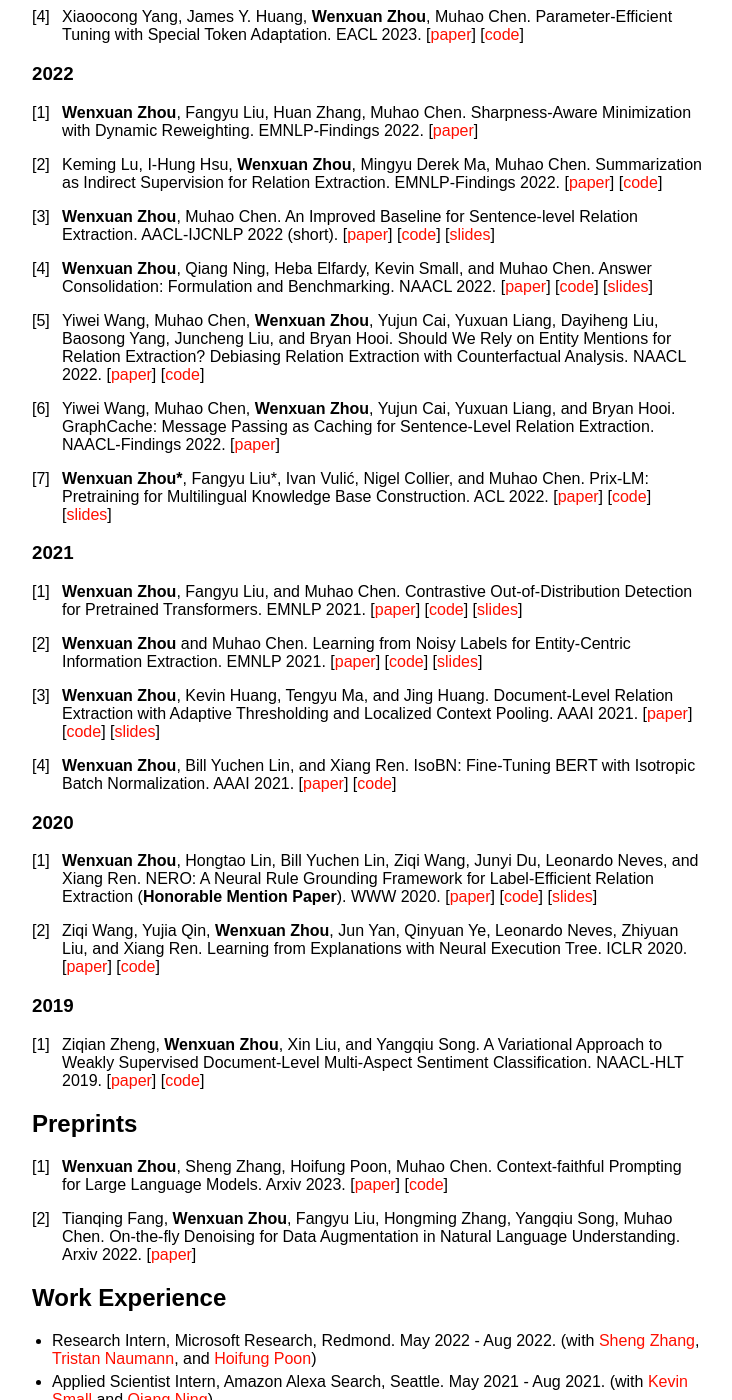
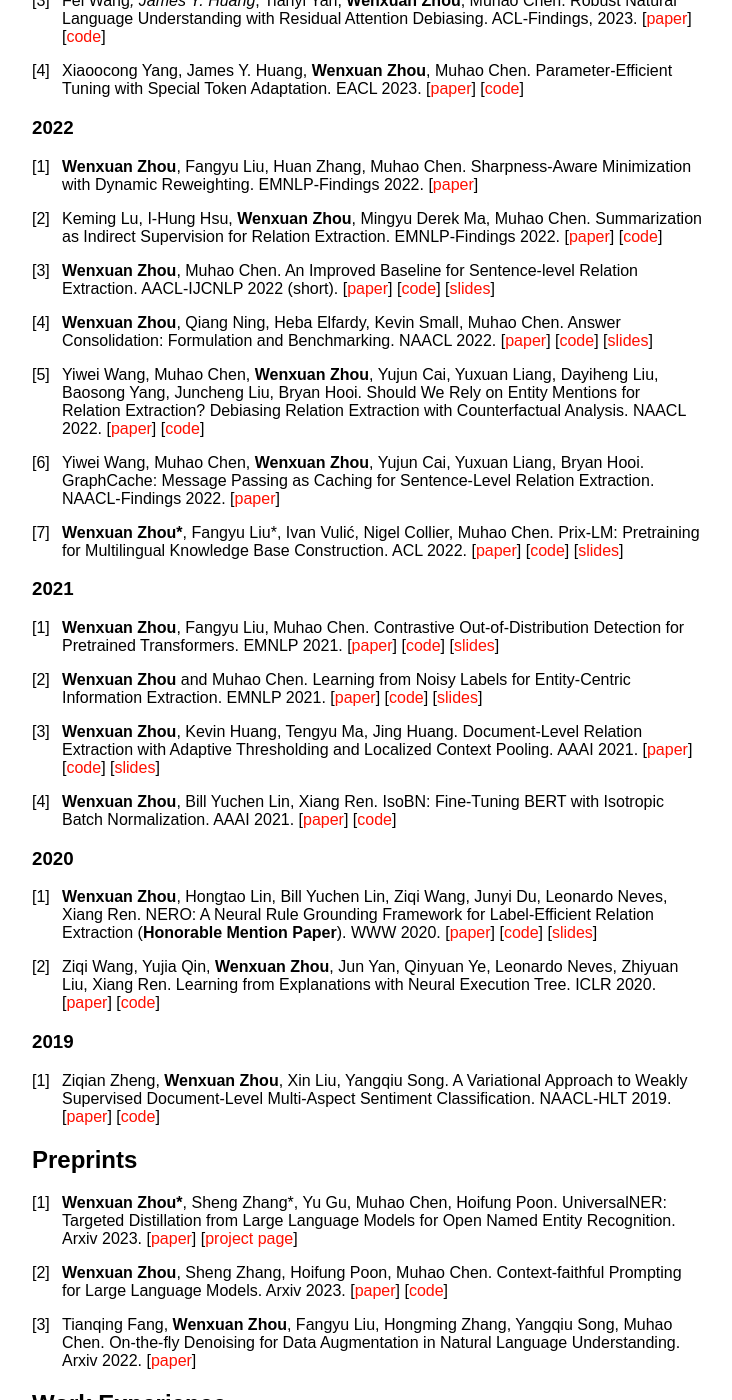
Before and after one commit to wzhouad/wzhouad.github.io, a Jekyll site: the page built from index.md, in a window 1280 px wide and 1400 px high, scrolled down 710 px. Shown: the whole window, without its empty margins (258-990 px from the left). Built offline with Jekyll 4.4.1, drawn with Linux system fonts in a browser that asks for light colours; our own code applies the rules of GitHub Pages for plain Markdown files; some of the changed text lies outside the part shown.

Commit message:
Update index.md

```diff
--- a/index.md
+++ b/index.md
@@ -6,7 +6,7 @@
 
 <img class="profile-picture" src="photo.jpg">
 
-I'm a final-year Ph.D. candidate at University of Southern California working with [Prof. Muhao Chen](https://muhaochen.github.io/). I'm also fortunate to have worked with [Prof. Xiang Ren](http://ink-ron.usc.edu/xiangren/) and [Prof. Yangqiu Song](https://www.cse.ust.hk/~yqsong/). My research interest lies in natural language processing and machine learning. In particular, I'm interested in developing robust and generalizable knowledge acquisition applications. Before joining USC as a Ph.D. student, I graduated with a Bachelor's degree from HKUST in 2018.
+I'm a final-year Ph.D. candidate at University of Southern California working with [Prof. Muhao Chen](https://muhaochen.github.io/). I'm also fortunate to have worked with [Prof. Xiang Ren](http://ink-ron.usc.edu/xiangren/) and [Prof. Yangqiu Song](https://www.cse.ust.hk/~yqsong/). My research interest lies in natural language processing and machine learning. In particular, I'm interested in (1) developing robust and generalizable knowledge acquisition models, (2) developing techniques to add or remove knowledge from LLMs, and (3) enhancing the trustworthy of LLMs. Before joining USC as a Ph.D. student, I graduated with a Bachelor's degree from HKUST in 2018.
 
 ## Education
 * Ph.D. in Computer Science, University of Southern California, Aug. 2018 - Present.
@@ -19,9 +19,9 @@
 
 1. **Wenxuan Zhou**, Sheng Zhang, Tristan Naumann, Muhao Chen, Hoifung Poon. Continual Contrastive Finetuning Improves Low-Resource Relation Extraction. ACL 2023. \[[paper](https://arxiv.org/abs/2212.10823)\] \[[slides](slides/CCF_ACL23.pdf)\]
 
-1. Keming Lu, I-Hung Hsu, **Wenxuan Zhou**, Mingyu Derek Ma, Muhao Chen. Multi-hop Evidence Retrieval for Cross-document Relation Extraction. ACL-Findings 2023. \[[paper](https://arxiv.org/abs/2212.10786)\]
+1. Keming Lu, I-Hung Hsu, **Wenxuan Zhou**, Mingyu Derek Ma, Muhao Chen. Multi-hop Evidence Retrieval for Cross-document Relation Extraction. ACL-Findings 2023. \[[paper](https://arxiv.org/abs/2212.10786)\] \[[code](https://github.com/luka-group/MrCoD)\]
 
-1. Fei Wang*, James Y. Huang*, Tianyi Yan, **Wenxuan Zhou**, Muhao Chen. Robust Natural Language Understanding with Residual Attention Debiasing. ACL-Findings, 2023.
+1. Fei Wang*, James Y. Huang*, Tianyi Yan, **Wenxuan Zhou**, Muhao Chen. Robust Natural Language Understanding with Residual Attention Debiasing. ACL-Findings, 2023. \[[paper](https://arxiv.org/abs/2305.17627)\] \[[code](https://github.com/luka-group/READ)\]
 
 1. Xiaoocong Yang, James Y. Huang, **Wenxuan Zhou**, Muhao Chen. Parameter-Efficient Tuning with Special Token Adaptation. EACL 2023. \[[paper](https://arxiv.org/abs/2210.04382)\] \[[code](https://github.com/luka-group/PASTA)\]
 
@@ -33,35 +33,37 @@
 
 1. **Wenxuan Zhou**, Muhao Chen. An Improved Baseline for Sentence-level Relation Extraction. AACL-IJCNLP 2022 (short). \[[paper](https://aclanthology.org/2022.aacl-short.21/)\] \[[code](https://github.com/wzhouad/RE_improved_baseline)\] \[[slides](slides/IRE_AACL22.pdf)\]
 
-1. **Wenxuan Zhou**, Qiang Ning, Heba Elfardy, Kevin Small, and Muhao Chen. Answer Consolidation: Formulation and Benchmarking. NAACL 2022. \[[paper](https://arxiv.org/abs/2205.00042)] \[[code](https://github.com/amazon-research/question-answer-consolidation)\] \[[slides](slides/Quasi_NAACL22.pdf)\]
+1. **Wenxuan Zhou**, Qiang Ning, Heba Elfardy, Kevin Small, Muhao Chen. Answer Consolidation: Formulation and Benchmarking. NAACL 2022. \[[paper](https://arxiv.org/abs/2205.00042)] \[[code](https://github.com/amazon-research/question-answer-consolidation)\] \[[slides](slides/Quasi_NAACL22.pdf)\]
 
-1. Yiwei Wang, Muhao Chen, **Wenxuan Zhou**, Yujun Cai, Yuxuan Liang, Dayiheng Liu, Baosong Yang, Juncheng Liu, and Bryan Hooi. Should We Rely on Entity Mentions for Relation Extraction? Debiasing Relation Extraction with Counterfactual Analysis. NAACL 2022. \[[paper](https://arxiv.org/abs/2205.03784)] \[[code](https://github.com/vanoracai/CoRE)\]
+1. Yiwei Wang, Muhao Chen, **Wenxuan Zhou**, Yujun Cai, Yuxuan Liang, Dayiheng Liu, Baosong Yang, Juncheng Liu, Bryan Hooi. Should We Rely on Entity Mentions for Relation Extraction? Debiasing Relation Extraction with Counterfactual Analysis. NAACL 2022. \[[paper](https://arxiv.org/abs/2205.03784)] \[[code](https://github.com/vanoracai/CoRE)\]
 
-1. Yiwei Wang, Muhao Chen, **Wenxuan Zhou**, Yujun Cai, Yuxuan Liang, and Bryan Hooi. GraphCache: Message Passing as Caching for Sentence-Level Relation Extraction. NAACL-Findings 2022. \[[paper](https://arxiv.org/abs/2205.03786)]
+1. Yiwei Wang, Muhao Chen, **Wenxuan Zhou**, Yujun Cai, Yuxuan Liang, Bryan Hooi. GraphCache: Message Passing as Caching for Sentence-Level Relation Extraction. NAACL-Findings 2022. \[[paper](https://arxiv.org/abs/2205.03786)]
 
-1. **Wenxuan Zhou\***, Fangyu Liu\*, Ivan Vulić, Nigel Collier, and Muhao Chen. Prix-LM: Pretraining for Multilingual Knowledge Base Construction. ACL 2022. \[[paper](https://aclanthology.org/2022.acl-long.371/)] \[[code](https://github.com/luka-group/prix-lm)\] \[[slides](slides/Pirx-LM_ACL22.pdf)\]
+1. **Wenxuan Zhou\***, Fangyu Liu\*, Ivan Vulić, Nigel Collier, Muhao Chen. Prix-LM: Pretraining for Multilingual Knowledge Base Construction. ACL 2022. \[[paper](https://aclanthology.org/2022.acl-long.371/)] \[[code](https://github.com/luka-group/prix-lm)\] \[[slides](slides/Pirx-LM_ACL22.pdf)\]
 
 ### 2021
 
-1. **Wenxuan Zhou**, Fangyu Liu, and Muhao Chen. Contrastive Out-of-Distribution Detection for Pretrained Transformers. EMNLP 2021. \[[paper](https://aclanthology.org/2021.emnlp-main.84/)\] \[[code](https://github.com/wzhouad/Contra-OOD)\] \[[slides](slides/OOD_EMNLP21.pdf)\]
+1. **Wenxuan Zhou**, Fangyu Liu, Muhao Chen. Contrastive Out-of-Distribution Detection for Pretrained Transformers. EMNLP 2021. \[[paper](https://aclanthology.org/2021.emnlp-main.84/)\] \[[code](https://github.com/wzhouad/Contra-OOD)\] \[[slides](slides/OOD_EMNLP21.pdf)\]
 
 1. **Wenxuan Zhou** and Muhao Chen. Learning from Noisy Labels for Entity-Centric Information Extraction. EMNLP 2021. \[[paper](https://aclanthology.org/2021.emnlp-main.437/)\] \[[code](https://github.com/wzhouad/NLL-IE)\] \[[slides](slides/NLL_EMNLP21.pdf)\]
 
-1. **Wenxuan Zhou**, Kevin Huang, Tengyu Ma, and Jing Huang. Document-Level Relation Extraction with Adaptive Thresholding and Localized Context Pooling. AAAI 2021. \[[paper](https://arxiv.org/abs/2010.11304)\] \[[code](https://github.com/wzhouad/ATLOP)\] \[[slides](slides/ATLOP_AAAI21.pdf)\]
+1. **Wenxuan Zhou**, Kevin Huang, Tengyu Ma, Jing Huang. Document-Level Relation Extraction with Adaptive Thresholding and Localized Context Pooling. AAAI 2021. \[[paper](https://arxiv.org/abs/2010.11304)\] \[[code](https://github.com/wzhouad/ATLOP)\] \[[slides](slides/ATLOP_AAAI21.pdf)\]
 
-1. **Wenxuan Zhou**, Bill Yuchen Lin, and Xiang Ren. IsoBN: Fine-Tuning BERT with Isotropic Batch Normalization. AAAI 2021. \[[paper](https://arxiv.org/abs/2005.02178)\] \[[code](https://github.com/INK-USC/IsoBN)\]
+1. **Wenxuan Zhou**, Bill Yuchen Lin, Xiang Ren. IsoBN: Fine-Tuning BERT with Isotropic Batch Normalization. AAAI 2021. \[[paper](https://arxiv.org/abs/2005.02178)\] \[[code](https://github.com/INK-USC/IsoBN)\]
 
 ### 2020
 
-1. **Wenxuan Zhou**, Hongtao Lin, Bill Yuchen Lin, Ziqi Wang, Junyi Du, Leonardo Neves, and Xiang Ren. NERO: A Neural Rule Grounding Framework for Label-Efficient Relation Extraction (**Honorable Mention Paper**). WWW 2020. \[[paper](https://arxiv.org/abs/1909.02177)\] \[[code](https://github.com/INK-USC/NERO)\] \[[slides](slides/NERO_WWW20.pdf)\]
+1. **Wenxuan Zhou**, Hongtao Lin, Bill Yuchen Lin, Ziqi Wang, Junyi Du, Leonardo Neves, Xiang Ren. NERO: A Neural Rule Grounding Framework for Label-Efficient Relation Extraction (**Honorable Mention Paper**). WWW 2020. \[[paper](https://arxiv.org/abs/1909.02177)\] \[[code](https://github.com/INK-USC/NERO)\] \[[slides](slides/NERO_WWW20.pdf)\]
 
-1. Ziqi Wang, Yujia Qin, **Wenxuan Zhou**, Jun Yan, Qinyuan Ye, Leonardo Neves, Zhiyuan Liu, and Xiang Ren. Learning from Explanations with Neural Execution Tree. ICLR 2020. \[[paper](https://arxiv.org/abs/1911.01352)\] \[[code](https://github.com/INK-USC/NExT)\]
+1. Ziqi Wang, Yujia Qin, **Wenxuan Zhou**, Jun Yan, Qinyuan Ye, Leonardo Neves, Zhiyuan Liu, Xiang Ren. Learning from Explanations with Neural Execution Tree. ICLR 2020. \[[paper](https://arxiv.org/abs/1911.01352)\] \[[code](https://github.com/INK-USC/NExT)\]
 
 ### 2019
 
-1. Ziqian Zheng, **Wenxuan Zhou**, Xin Liu, and Yangqiu Song. A Variational Approach to Weakly Supervised Document-Level Multi-Aspect Sentiment Classification. NAACL-HLT 2019. \[[paper](https://aclanthology.org/N19-1036/)\] \[[code](https://github.com/HKUST-KnowComp/VWS-DMSC)\]
+1. Ziqian Zheng, **Wenxuan Zhou**, Xin Liu, Yangqiu Song. A Variational Approach to Weakly Supervised Document-Level Multi-Aspect Sentiment Classification. NAACL-HLT 2019. \[[paper](https://aclanthology.org/N19-1036/)\] \[[code](https://github.com/HKUST-KnowComp/VWS-DMSC)\]
 
 ## Preprints
+
+1. **Wenxuan Zhou\***, Sheng Zhang\*, Yu Gu, Muhao Chen, Hoifung Poon. UniversalNER: Targeted Distillation from Large Language Models for Open Named Entity Recognition. Arxiv 2023. \[[paper](https://arxiv.org/abs/2308.03279)\] \[[project page](https://universal-ner.github.io/)\]
 
 1. **Wenxuan Zhou**, Sheng Zhang, Hoifung Poon, Muhao Chen. Context-faithful Prompting for Large Language Models. Arxiv 2023. \[[paper](https://arxiv.org/abs/2303.11315)\] \[[code](https://github.com/wzhouad/context-faithful-llm)\]
 
```
Also changed, not shown: other parts of index.md (+1 -1 lines).
